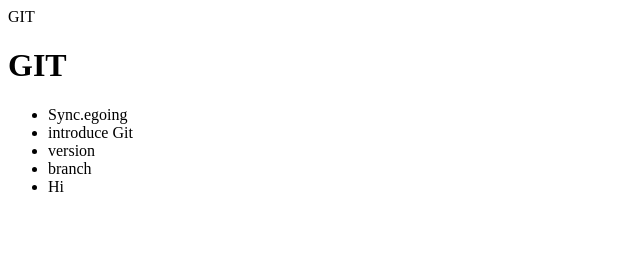
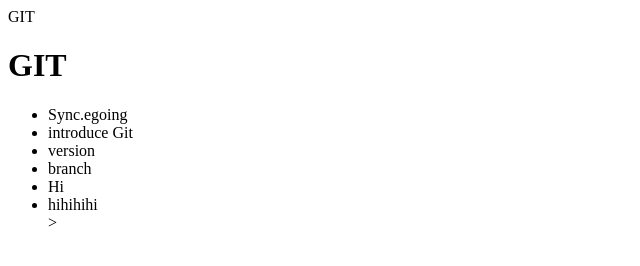
Before and after one commit to dayeonKim/opentutorials_git_dy, a plain HTML site: page index.html in a window 1280 px wide. Shown: the full height of the page, 0-640 px from the left. Drawn offline with Linux system fonts and the light colour scheme.

Commit message:
body 내용 추가

```diff
--- a/index.html
+++ b/index.html
@@ -13,6 +13,7 @@
 			<li>version</li>
 			<li>branch</li>
 			<li>Hi</li>
+			<li>hihihihi</li>>
 		</ul>
 	</body>
 </html>
```
